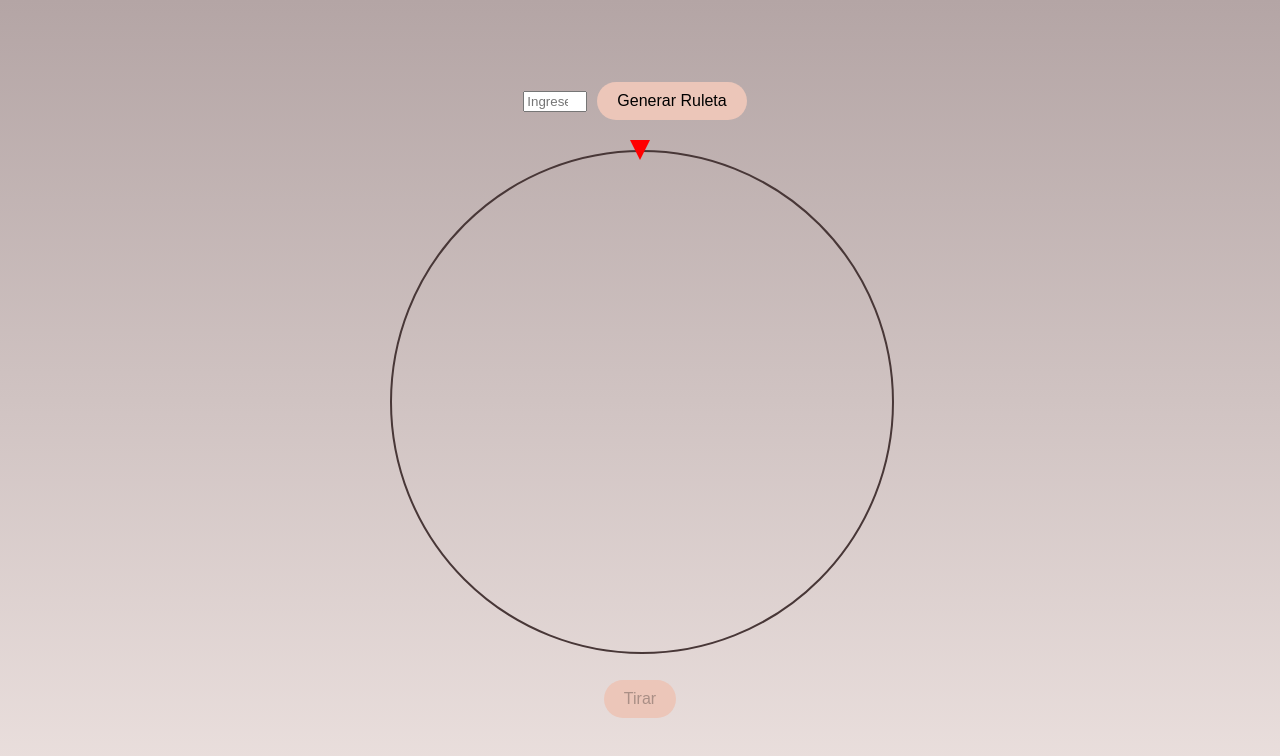
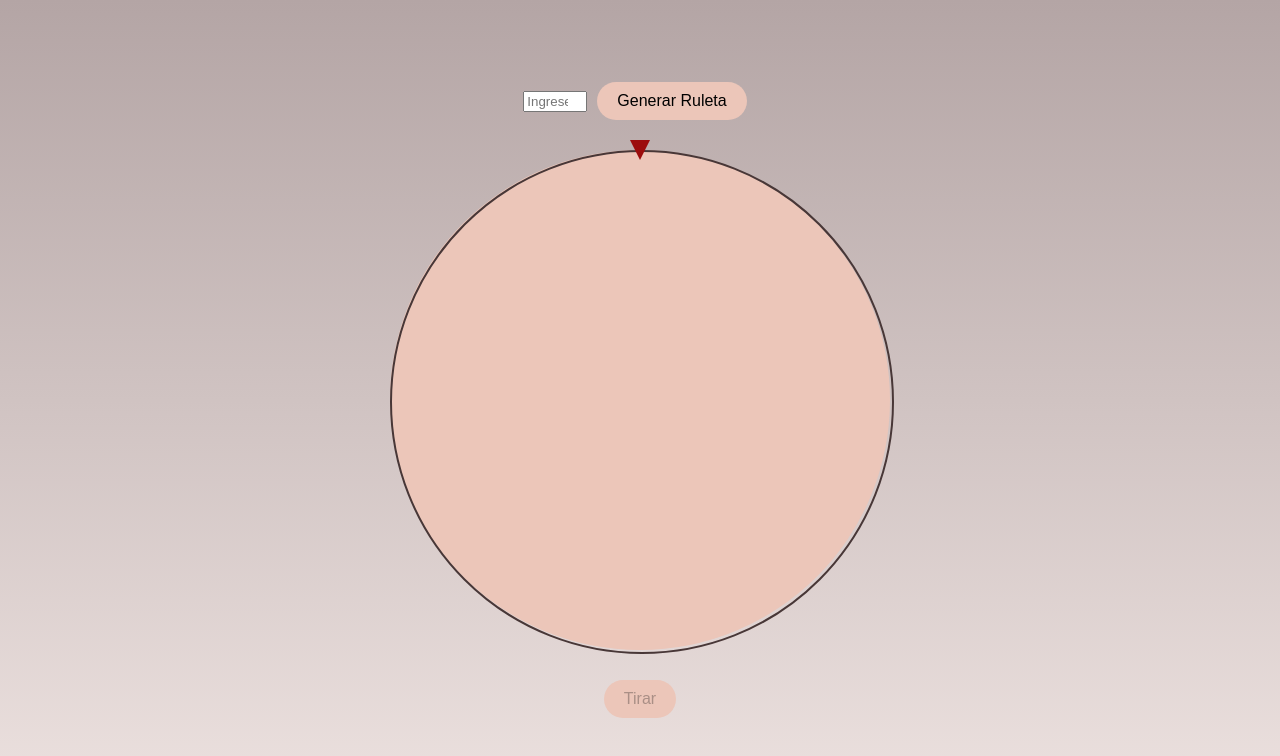
Before and after one commit to agusmeneses/CI_Ingenier-a_de_Software, a React (Create React App) app: page / in a window 1280 px wide. Shown: the top 756 px of the page. Built offline with nearby package versions, Linux system fonts and the light colour scheme.

Commit message:
Agregado de estilos

```diff
--- a/src/App.css
+++ b/src/App.css
@@ -16,6 +16,8 @@ body {
   margin: 20px auto;
   width: 500px;
   height: 500px;
+  background-color: #ecc6b9;
+  border-radius: 50%;
 }
 
 canvas {
@@ -31,7 +33,7 @@ canvas {
   height: 0;
   border-left: 10px solid transparent;
   border-right: 10px solid transparent;
-  border-top: 20px solid red;
+  border-top: 20px solid rgb(156, 13, 13);
   transform: translate(-50%, -50%);
 }
 
@@ -39,7 +41,7 @@ button {
   margin: 10px;
   padding: 10px 20px;
   font-size: 16px;
-  background-color: #ecc6b9; /* Color de fondo bonito */
+  background-color: #ecc6b9;
   border: none;
   border-radius: 20px; /* Bordes redondeados */
   cursor: pointer;
--- a/src/App.js
+++ b/src/App.js
@@ -33,7 +33,14 @@ const App = () => {
       ctx.beginPath();
       ctx.moveTo(radius, radius);
       ctx.arc(radius, radius, radius, startAngle, endAngle);
-      ctx.fillStyle = index % 2 === 0 ? '#C19A6B' : '#E8D5B9';
+
+      // Cambio de color dependiendo de si el índice es par o impar
+      if (numbers.length % 2 === 0) {
+        ctx.fillStyle = index % 2 === 0 ? '#C19A6B' : '#E8D5B9';
+      } else {
+        ctx.fillStyle = index % 3 === 0 ? '#C19A6B' : index % 3 === 1 ? '#E8D5B9' : '#6F7B8A';
+      }
+
       ctx.fill();
       ctx.stroke();
 
@@ -47,6 +54,7 @@ const App = () => {
       ctx.restore();
     });
   };
+
 
   const spinWheel = () => {
     const initialDuration = 3000; // Duration of the initial constant speed spin in milliseconds
```
